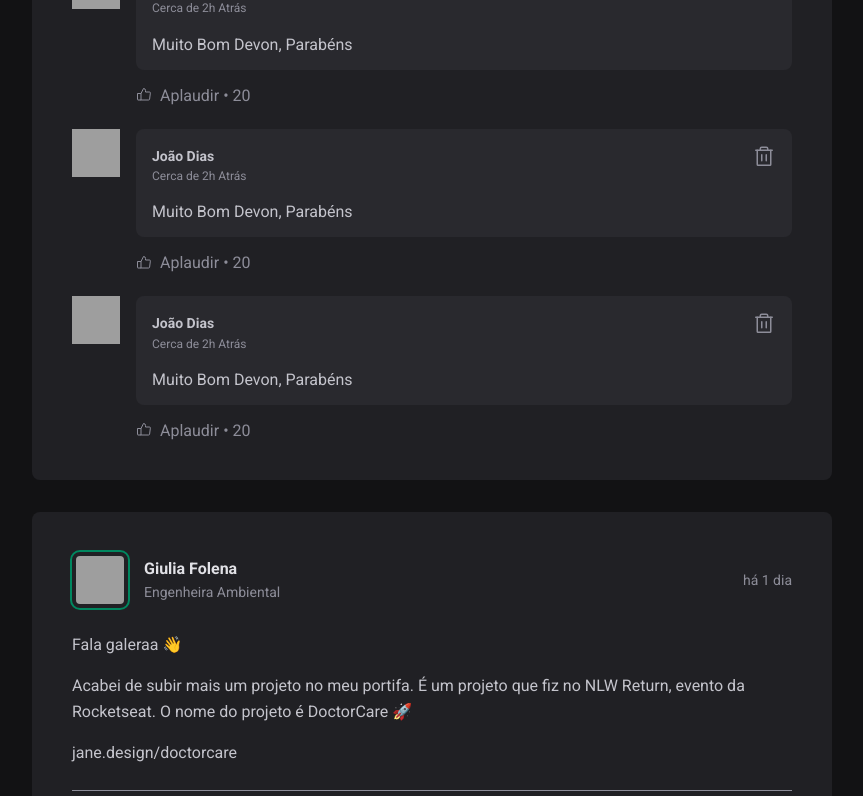
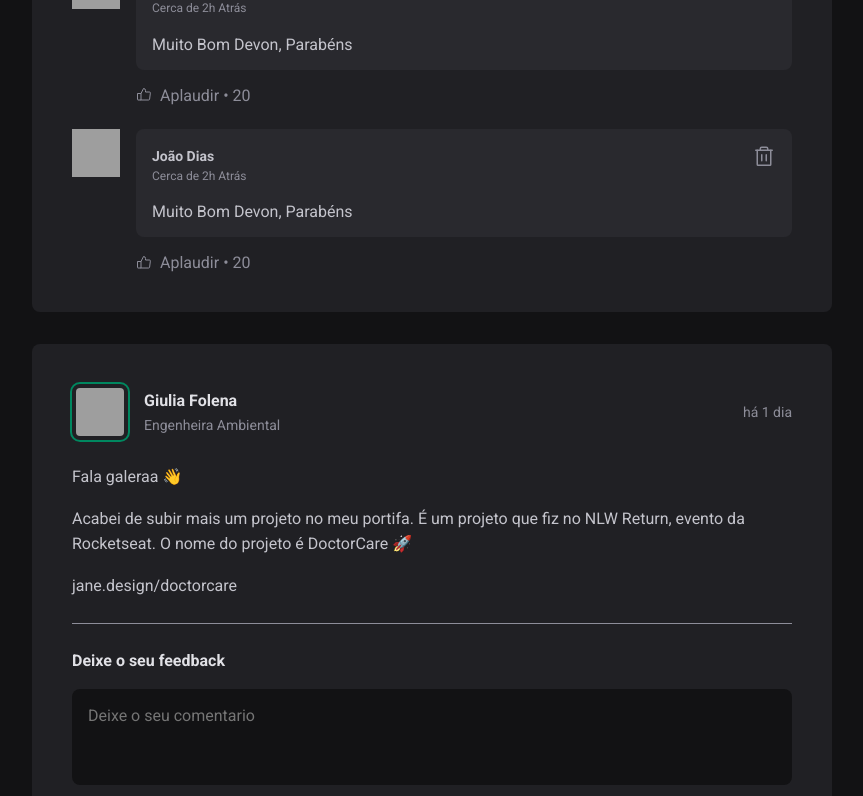
Before and after one commit to joao-dias12/Projeto-1-Fundamentos_React, a React (Vite) app: page / in a window 1280 px wide. Shown: the part 649-1445 px from the top of the page, without its empty margins (352-1215 px from the left). Built offline with nearby package versions, Linux system fonts and the light colour scheme; grey boxes are pictures that could not be loaded.

Commit message:
'Testando metodo para adicionar comentario"

```diff
--- a/src/components/Post.jsx
+++ b/src/components/Post.jsx
@@ -2,8 +2,15 @@ import { format, formatDistanceToNow } from 'date-fns'
 import ptBR from 'date-fns/locale/pt-BR'
 
 import { Comment } from "./Comment"
+import { Avatar } from "./Avatar"
+
 import styles from "./Post.module.css"
-import { Avatar } from "./Avatar"
+
+const comments = [
+    1,
+    2,
+
+];
 
 
 export function Post({author, publishedAt, content}) {
@@ -15,6 +22,11 @@ export function Post({author, publishedAt, content}) {
     addSuffix: true
 })
 
+function handleCreateNewComment (){
+    event.preventDefault()
+
+    console.log('oi')
+}
 
     return (
         <article className={styles.post}>
@@ -44,7 +56,7 @@ export function Post({author, publishedAt, content}) {
            })}
         </div>
 
-        <form className={styles.commentForm}>
+        <form onSubmit={handleCreateNewComment} className={styles.commentForm}>
             <strong>Deixe o seu feedback</strong>
 
             <textarea placeholder="Deixe o seu comentario" />
@@ -55,9 +67,9 @@ export function Post({author, publishedAt, content}) {
         </form>
 
         <div className={styles.commentList}>
-            <Comment/>
-            <Comment/>
-            <Comment/>
+            {comments.map(comment =>{
+                return <Comment/>
+            })}
 
         </div>
         </article>
```
